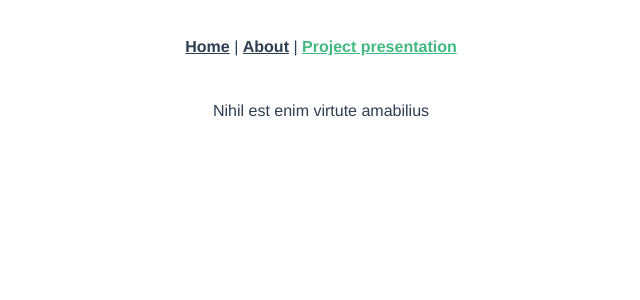
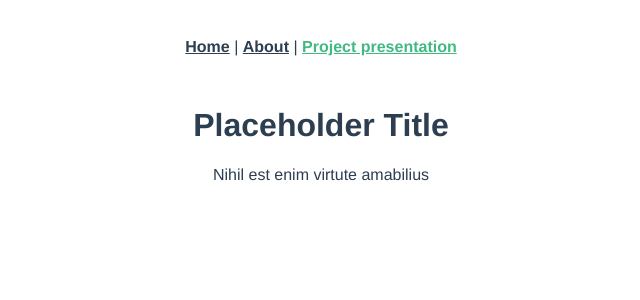
Before and after one commit to loleg/dribdat2_frontend, a Vue app: page /presentationProject in a window 1280 px wide. Shown: the top 300 px of the page, without its empty margins (319-959 px from the left). Built offline with nearby package versions, Linux system fonts and the light colour scheme.

Commit message:
Added project title component

```diff
--- /dev/null
+++ b/src/components/ProjectPresentation/ProjectTitle.vue
@@ -0,0 +1,16 @@
+<template>
+    <h1>{{ title }}</h1>
+</template>
+
+<script>
+    export default {
+        name: "ProjectTitle",
+        props: [
+            'title'
+        ]
+    }
+</script>
+
+<style scoped>
+
+</style>
--- a/src/router.js
+++ b/src/router.js
@@ -1,7 +1,6 @@
 import Vue from 'vue'
 import Router from 'vue-router'
 import Home from './views/Home.vue'
-import ProjectPresentation from './views/ProjectPresentation'
 
 Vue.use(Router)
 
--- a/src/views/ProjectPresentation.vue
+++ b/src/views/ProjectPresentation.vue
@@ -1,15 +1,18 @@
 <template>
     <div class="projectPresentation">
+        <ProjectTitle title="Placeholder Title"></ProjectTitle>
         <SummaryPitch  summary-text="Nihil est enim virtute amabilius"/>
     </div>
 </template>
 
 <script>
     import SummaryPitch from '../components/SummaryPitch';
+    import ProjectTitle from '../components/ProjectPresentation/ProjectTitle';
     export default {
         name: 'ProjectPresentation',
         components: {
-            SummaryPitch
+            SummaryPitch,
+            ProjectTitle
         },
 
     }
```
